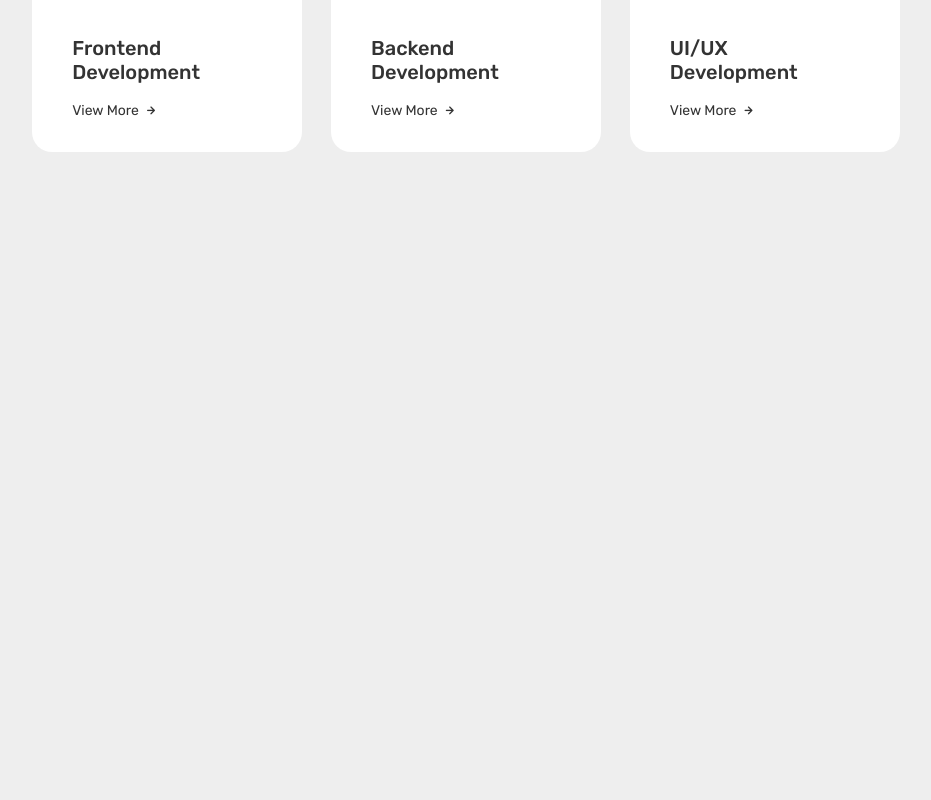
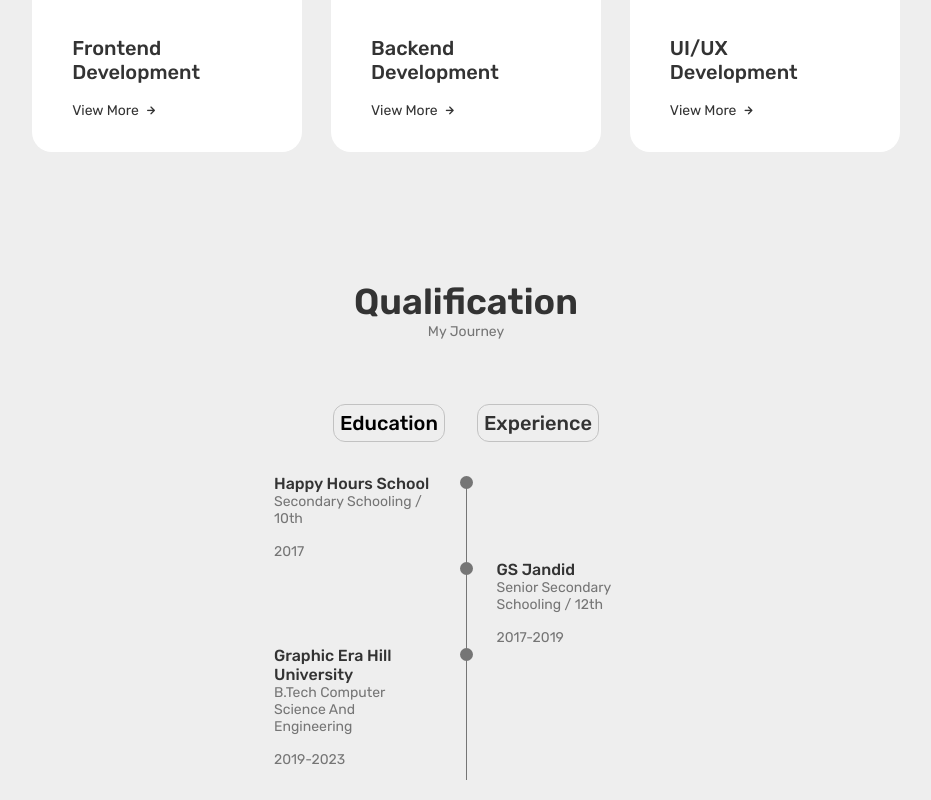
Before and after one commit to naman-parihar2000/react-portfolio, a React (Create React App) app: page / in a window 1280 px wide. Shown: the part 2211-3011 px from the top of the page, without its empty margins (174-1105 px from the left). Before the commit the page ends 2395 px from the top, so only its background shows below. Built offline with nearby package versions, Linux system fonts and the light colour scheme.

Commit message:
Services Section completed

```diff
--- a/src/App.js
+++ b/src/App.js
@@ -4,6 +4,7 @@ import Home from "./components/home/Home";
 import About from "./components/about/About";
 import Skills from "./components/skills/Skills";
 import Services from "./components/services/Services";
+import Qualification from "./components/qualification/Qualification";
 
 const App = () => {
   return (
@@ -14,6 +15,7 @@ const App = () => {
         <About />
         <Skills />
         <Services />
+        <Qualification />
       </main>
     </Fragment>
   );
--- /dev/null
+++ b/src/components/qualification/Qualification.css
@@ -0,0 +1,115 @@
+.qualification__container {
+  max-width: 768px;
+}
+
+.qualification__tabs {
+  display: flex;
+  justify-content: center;
+  margin-bottom: var(--mb-2);
+}
+
+.qualification__button {
+  font-size: var(--h3-font-size);
+  font-weight: var(--font-medium);
+  color: var(--title-color);
+  margin: 0 var(--mb-1);
+  cursor: pointer;
+  padding: 6px;
+  border: 1px solid rgb(194, 194, 194);
+  border-radius: 12px;
+}
+
+.qualification__button:hover {
+  color: var(--title-color-dark);
+}
+
+.qualification__icon {
+  font-size: 1.8rem;
+  margin-right: var(--mb-0-25);
+}
+
+.qualification__active {
+  color: var(--title-color-dark);
+}
+
+.qualification__sections {
+  display: grid;
+  grid-template-columns: 0.5fr;
+  justify-content: center;
+}
+
+.qualification__content {
+  display: none;
+}
+
+.qualification__content-active {
+  display: block;
+}
+
+.qualification__data {
+  display: grid;
+  grid-template-columns: 1fr max-content 1fr;
+  column-gap: 1.5rem;
+}
+
+.qualification__title {
+  font-size: var(--normal-font-size);
+  font-weight: var(--font-medium);
+}
+
+.qualification__subtitle {
+  display: inline-block;
+  font-size: var(--small-font-size);
+  margin-bottom: var(--mb-1);
+}
+
+.qualification__calendar {
+  font-size: var(--small-font-size);
+}
+
+.qualification__rounder {
+  display: inline-block;
+  width: 13px;
+  height: 13px;
+  background-color: var(--text-color);
+  border-radius: 50%;
+}
+
+.qualification__line {
+  display: block;
+  width: 1px;
+  height: 100%;
+  background-color: var(--text-color);
+  transform: translate(6px, -7px);
+}
+
+/* BREAK POINTS */
+@media screen and (max-width: 992px) {
+  .qualification__container {
+    margin-left: auto;
+    margin-right: auto;
+  }
+}
+
+@media screen and (max-width: 768px) {
+  .qualification__container {
+    margin-left: var(--mb-1-5);
+    margin-right: var(--mb-1-5);
+  }
+}
+
+@media screen and (max-width: 576px) {
+  .qualification__sections {
+    grid-template-columns: initial;
+  }
+
+  .qualification__button {
+    margin: 0 var(--mb-0-75);
+  }
+}
+
+@media screen and (max-width: 350px) {
+  .qualification__data {
+    gap: 0.5rem;
+  }
+}
--- /dev/null
+++ b/src/components/qualification/Qualification.js
@@ -0,0 +1,144 @@
+import React, { useState } from "react";
+import "./Qualification.css";
+
+const Qualification = () => {
+  const [toggleState, setToggleState] = useState(1);
+
+  const toggleTab = (index) => {
+    setToggleState(index);
+  };
+
+  return (
+    <section className="qualification section">
+      <h2 className="section__title">Qualification</h2>
+      <span className="section__subtitle">My Journey</span>
+
+      <div className="qualification__container container">
+        <div className="qualification__tabs">
+          <div
+            className={
+              toggleState === 1
+                ? "qualification__button button--flex qualification__active"
+                : "qualification__button button--flex"
+            }
+            onClick={() => toggleTab(1)}
+          >
+            Education
+          </div>
+          <div
+            className={
+              toggleState === 2
+                ? "qualification__button button--flex qualification__active"
+                : "qualification__button button--flex"
+            }
+            onClick={() => toggleTab(2)}
+          >
+            Experience
+          </div>
+        </div>
+
+        <div className="qualification__sections">
+          <div
+            className={
+              toggleState === 1
+                ? "qualification__content qualification__content-active"
+                : "qualification__content"
+            }
+          >
+            <div className="qualification__data">
+              <div>
+                <h3 className="qualification__title">Happy Hours School</h3>
+                <span className="qualification__subtitle">
+                  Secondary Schooling / 10th
+                </span>
+                <div className="qualification__calendar">2017</div>
+              </div>
+              <div>
+                <span className="qualification__rounder"></span>
+                <span className="qualification__line"></span>
+              </div>
+            </div>
+            <div className="qualification__data">
+              <div></div>
+              <div>
+                <span className="qualification__rounder"></span>
+                <span className="qualification__line"></span>
+              </div>
+              <div>
+                <h3 className="qualification__title">GS Jandid</h3>
+                <span className="qualification__subtitle">
+                  Senior Secondary Schooling / 12th
+                </span>
+                <div className="qualification__calendar">2017-2019</div>
+              </div>
+            </div>
+            <div className="qualification__data">
+              <div>
+                <h3 className="qualification__title">
+                  Graphic Era Hill University
+                </h3>
+                <span className="qualification__subtitle">
+                  B.Tech Computer Science And Engineering
+                </span>
+                <div className="qualification__calendar">2019-2023</div>
+              </div>
+              <div>
+                <span className="qualification__rounder"></span>
+                <span className="qualification__line"></span>
+              </div>
+            </div>
+          </div>
+          <div
+            className={
+              toggleState === 2
+                ? "qualification__content qualification__content-active"
+                : "qualification__content"
+            }
+          >
+            <div className="qualification__data">
+              <div></div>
+              <div>
+                <span className="qualification__rounder"></span>
+                <span className="qualification__line"></span>
+              </div>
+              <div>
+                <h3 className="qualification__title">
+                  AWS Cloud Practitioner Certification
+                </h3>
+                <span className="qualification__subtitle">Amazon</span>
+                <div className="qualification__calendar">2021</div>
+              </div>
+            </div>
+            <div className="qualification__data">
+              <div>
+                <h3 className="qualification__title">Udemy React Cources</h3>
+                <span className="qualification__subtitle">Udemy</span>
+                <div className="qualification__calendar">2022</div>
+              </div>
+              <div>
+                <span className="qualification__rounder"></span>
+                <span className="qualification__line"></span>
+              </div>
+            </div>
+            <div className="qualification__data">
+              <div></div>
+              <div>
+                <span className="qualification__rounder"></span>
+                <span className="qualification__line"></span>
+              </div>
+              <div>
+                <h3 className="qualification__title">Software Developer</h3>
+                <span className="qualification__subtitle">
+                  Sportix India Private Limited
+                </span>
+                <div className="qualification__calendar">2023-Present</div>
+              </div>
+            </div>
+          </div>
+        </div>
+      </div>
+    </section>
+  );
+};
+
+export default Qualification;
```
